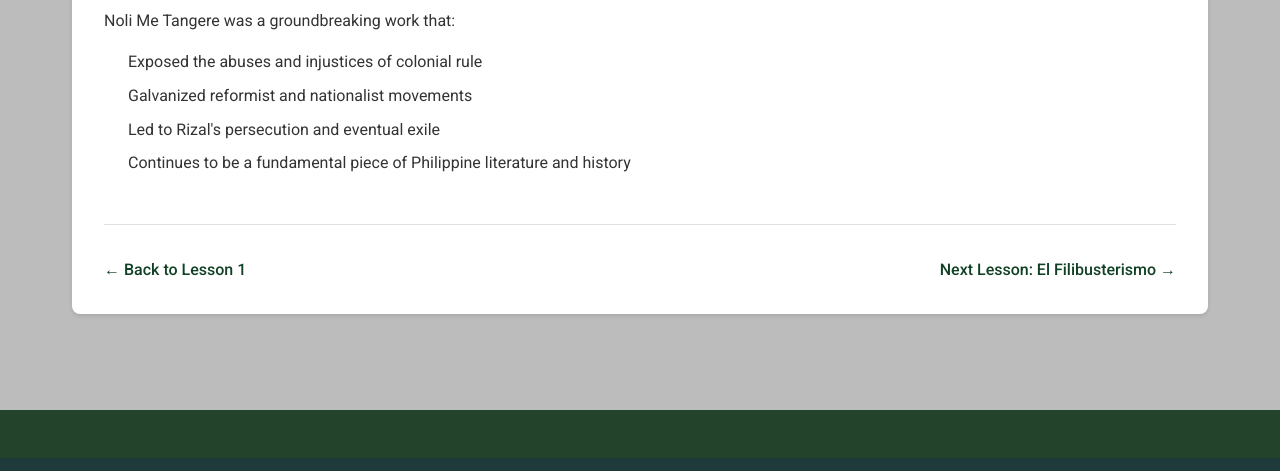
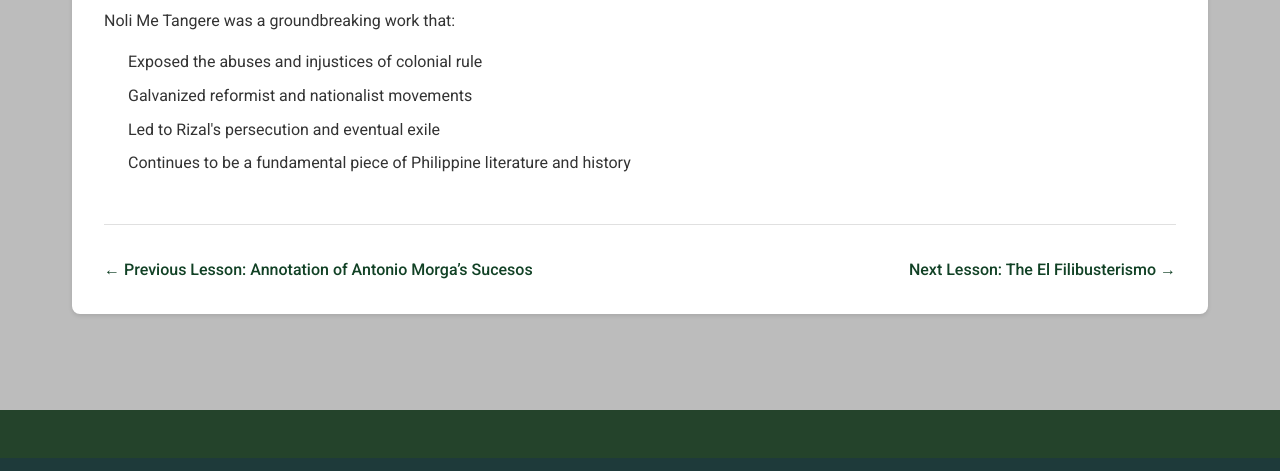
Before and after one commit to IT2R4-Rizal-Project/Rizal_Library_Project, a plain HTML site: page chapters/chapter4/lesson2.html in a window 1280 px wide. Shown: the part 2809-3280 px from the top of the page. Drawn offline with Linux system fonts and the light colour scheme.

Commit message:
text correction in chap4/lesson2.html

```diff
--- a/chapters/chapter4/lesson2.html
+++ b/chapters/chapter4/lesson2.html
@@ -124,8 +124,8 @@
 
             <div class="navigation">
                 <div class="nav-links">
-                    <a href="lesson1.html">← Back to Lesson 1</a>
-                    <a href="lesson3.html">Next Lesson: El Filibusterismo →</a>
+                    <a href="lesson1.html">← Previous Lesson: Annotation of Antonio Morga’s Sucesos</a>
+                    <a href="lesson3.html">Next Lesson: The El Filibusterismo →</a>
                 </div>
             </div>
         </div>
```
